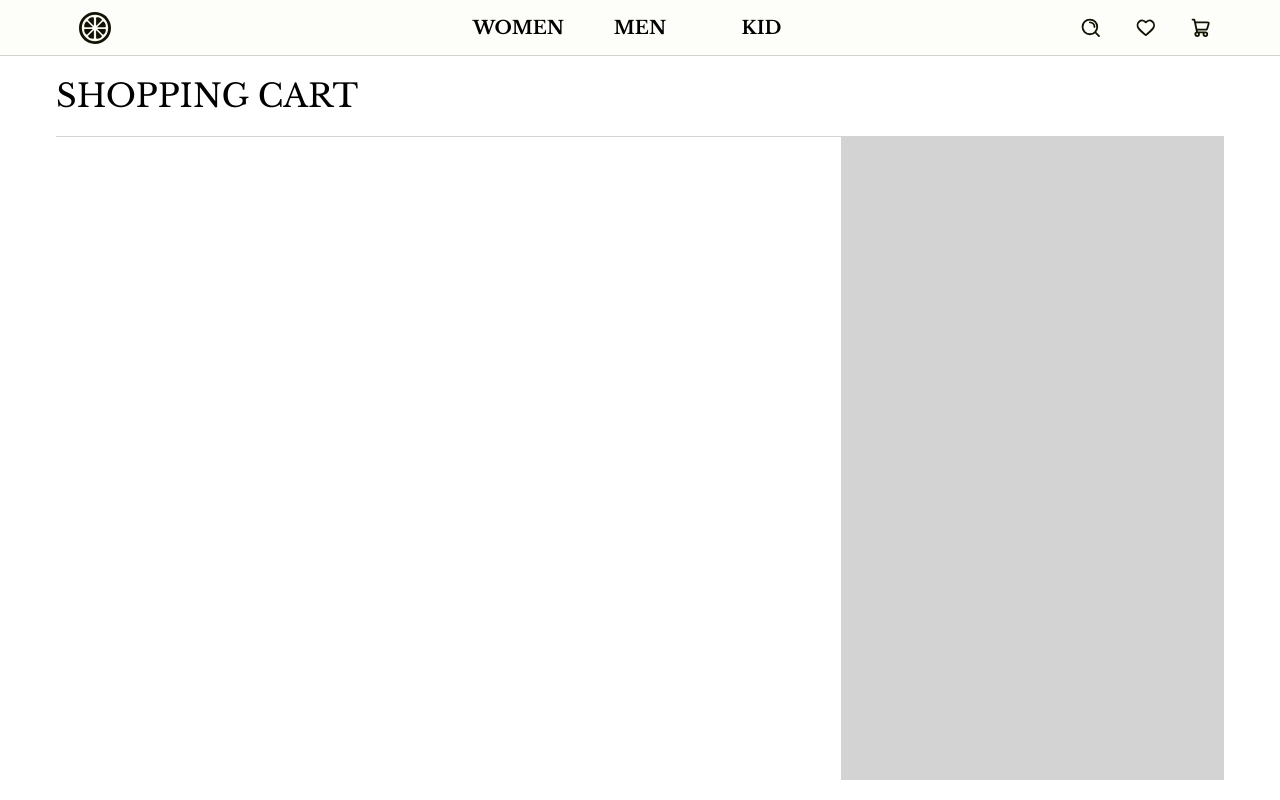
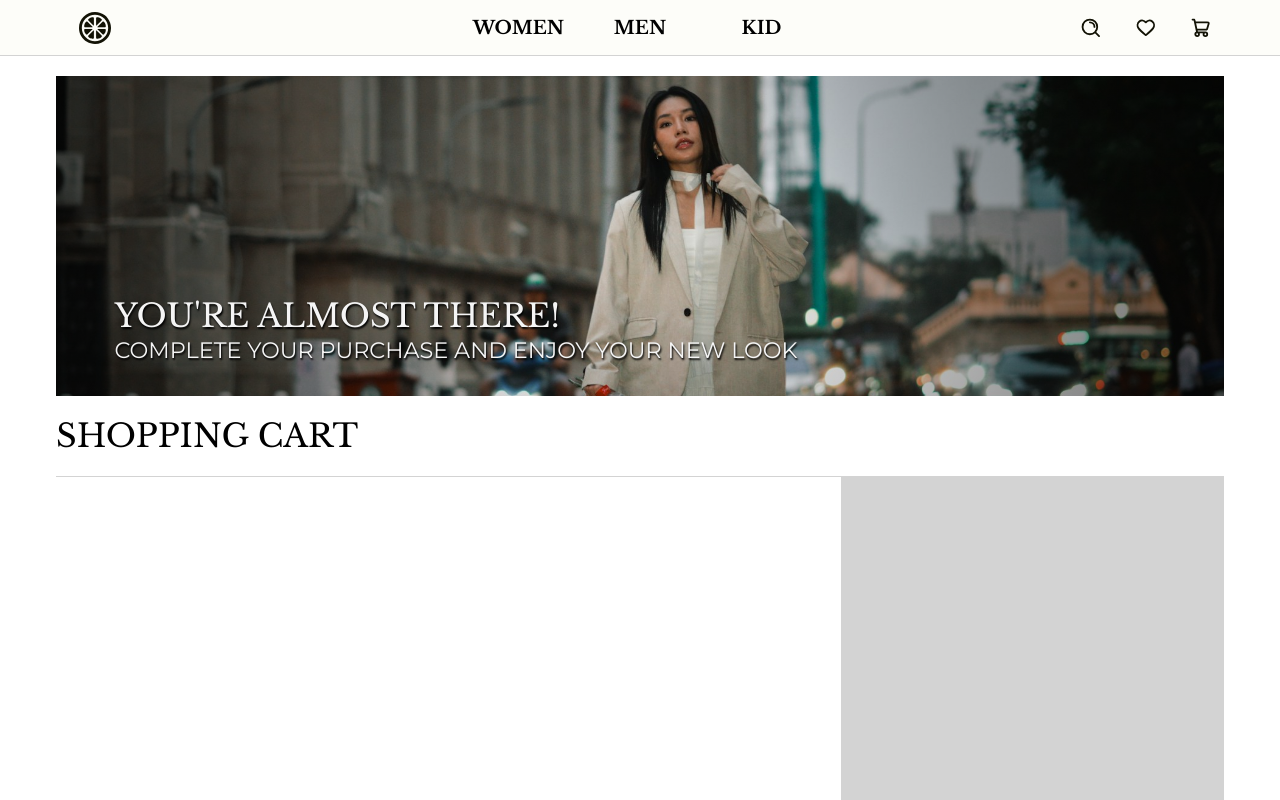
Before and after one commit to Ama4538/Petal-Vogue, a React (Vite) app: page /cart in a window 1280 px wide. Built offline with nearby package versions, Linux system fonts and the light colour scheme.

Commit message:
Added banner to the cart

```diff
--- a/src/main.css
+++ b/src/main.css
@@ -70,9 +70,17 @@ body::-webkit-scrollbar {
     display: flex;
     flex-direction: column;
     flex: 1;
-    margin: var(--padding-small) var(--padding-large) ;
+    margin: 0 var(--padding-large) ;
 }
 
+.cart__banner-container {
+    padding: var(--padding-small) 0;
+    height: max(22.5rem, 22.5vmax);
+}
+
+.cart__banner-container  > .banner {
+    background-position: center;
+}
 
 .cart__title{
     padding-bottom:  var(--padding-small);
--- a/src/pages/cart/Cart.jsx
+++ b/src/pages/cart/Cart.jsx
@@ -2,6 +2,7 @@ import { useEffect, useState } from "react";
 import { useNavigate } from "react-router-dom";
 import { motion } from 'framer-motion'
 import Nav from "../../components/nav/Nav";
+import Banner from "../../components/banner/Banner";
 
 
 function Cart({ setInitalState, cartInventory }) {
@@ -38,7 +39,13 @@ function Cart({ setInitalState, cartInventory }) {
         >
             <Nav setActiveSection={setActiveSection} cartAmount={cartInventory.length} />
             <article className="cart__content-container">
-
+                <div className='cart__banner-container'>
+                    <Banner
+                        title={"You're Almost There!"}
+                        subtitle={ "Complete Your Purchase and Enjoy Your New Look"}
+                        section={"exit"}
+                    ></Banner>
+                </div>
                 <h2 className="cart__title"> Shopping Cart</h2>
                 <div className="cart__content">
                     <div className="cart__display">
```
Also changed, not shown: public/bannerImage/exit-banner.jpg (added).
